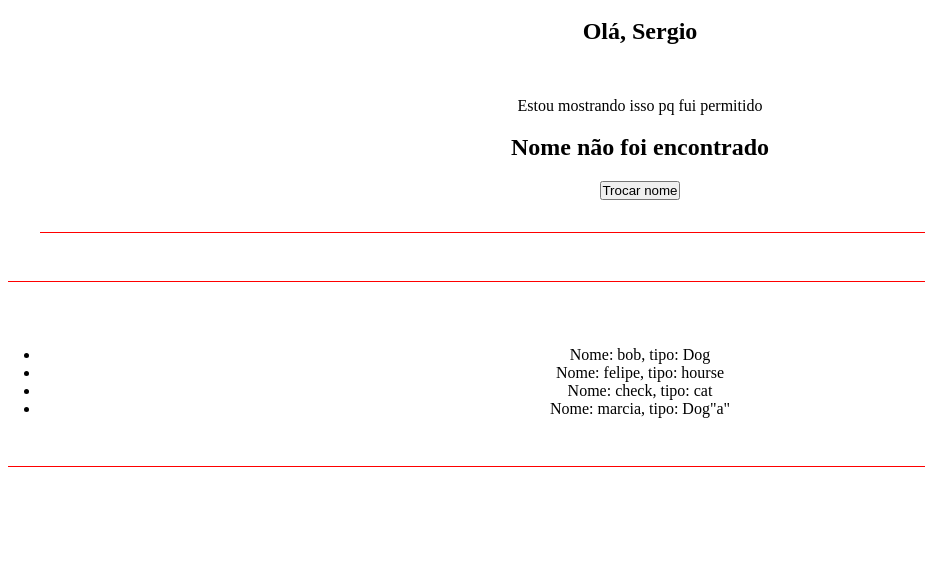
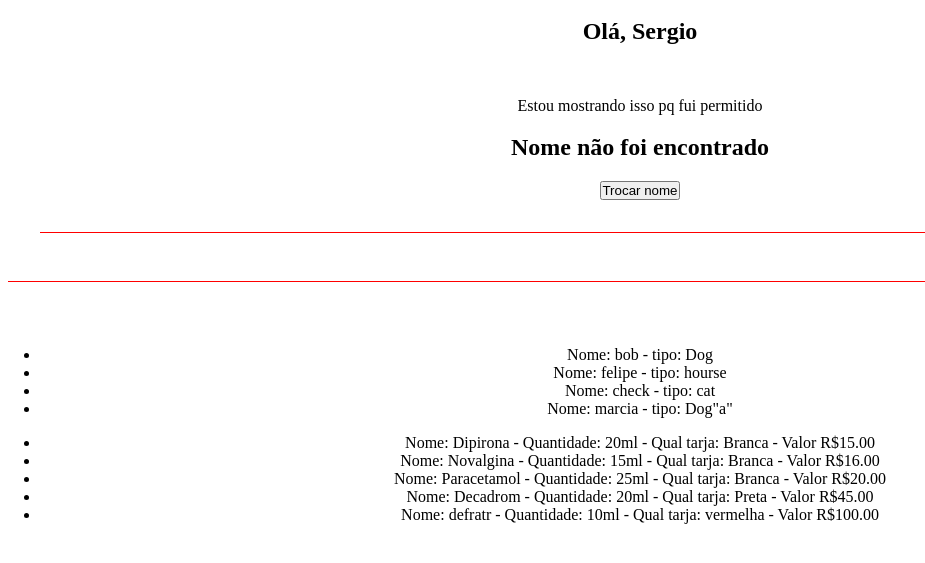
Before and after one commit to Sergio81alves/comeco-no-angular, an Angular app: page / in a window 1280 px wide. Shown: the part 1798-2361 px from the top of the page, without its empty margins (0-925 px from the left). Built offline with nearby package versions, Linux system fonts and the light colour scheme.

Commit message:
1% melhor

```diff
--- a/src/app/components/list-render/list-render.component.html
+++ b/src/app/components/list-render/list-render.component.html
@@ -1,6 +1,11 @@
 <div class="class">
     <ul>
-        <li *ngFor="let animal of animais"> Nome: {{animal.nome}}, tipo: {{animal.tipo}}</li>
+        <li *ngFor="let animal of animais"> Nome: {{animal.nome}} -  tipo: {{animal.tipo}}</li>
     </ul>
 
+    <ul>
+        <li *ngFor="let produto of produtos">
+            Nome: {{produto.name}} - Quantidade: {{produto.ml}} - Qual tarja: {{produto.tarja}} - Valor {{produto.preco | currency: "BRL"}}
+        </li>
+    </ul>
 </div>
--- a/src/app/components/list-render/list-render.component.ts
+++ b/src/app/components/list-render/list-render.component.ts
@@ -13,6 +13,13 @@ export class ListRenderComponent implements OnInit {
     {nome: 'marcia', tipo: 'Dog"a"'},
   ]
 
+  produtos = [
+    {name: "Dipirona", ml: "20ml", tarja: "Branca", preco: "15"},
+    {name: "Novalgina", ml: "15ml", tarja: "Branca", preco: "16"},
+    {name: "Paracetamol", ml: "25ml", tarja: "Branca", preco: "20"},
+    {name: "Decadrom", ml: "20ml", tarja: "Preta", preco: "45"},
+    {name: "defratr", ml: "10ml", tarja: "vermelha", preco: "100"},
+  ]
   ngOnInit(): void {
   }
 
```
